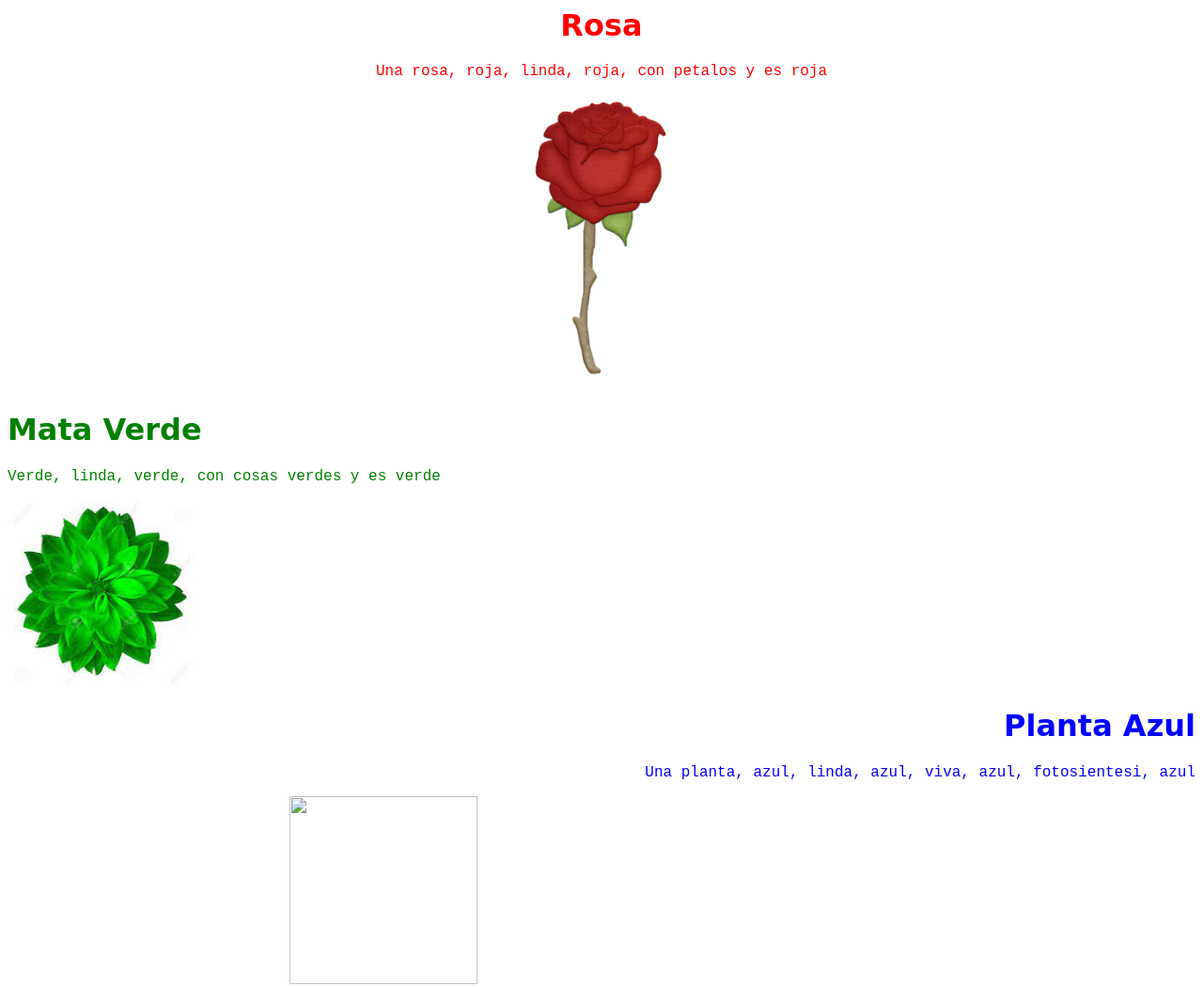
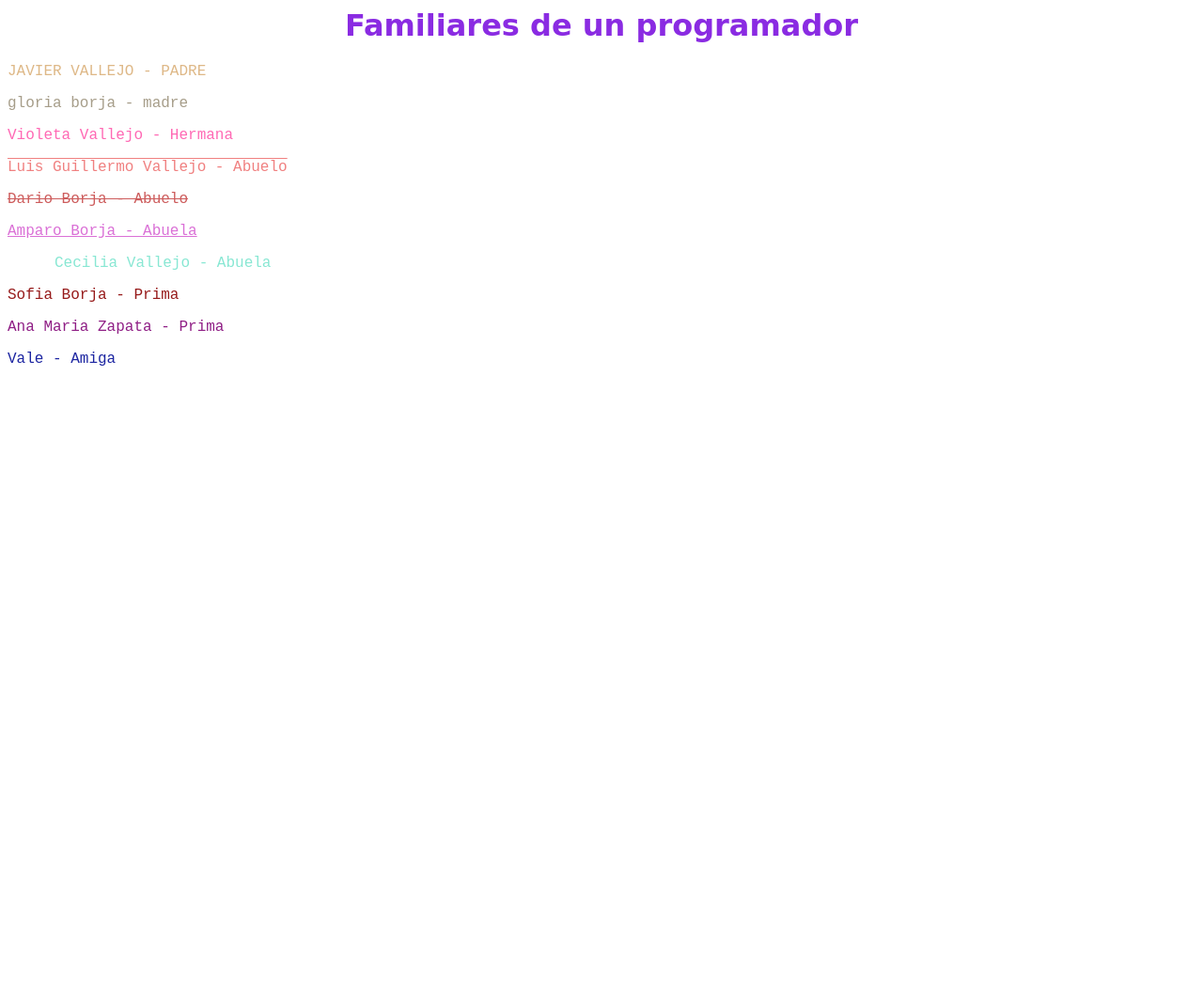
Before and after one commit to jeronimo-vallejob/html-jeronimo-vallejo, a website: page index.html in a window 1280 px wide. Shown: the whole page at 94% size. After the commit the page ends 800 px from the top, so only its background shows below. Drawn offline with Linux system fonts and the light colour scheme.

Commit message:
tarea 3 y 4

```diff
--- a/index.html
+++ b/index.html
@@ -2,7 +2,7 @@
   <head>
     <link href="style.css" rel="stylesheet" />
     <title>
-      Londo
+      Descripción familiar
     </title>
     <style>
       p {
@@ -14,22 +14,17 @@
     </style>
   </head>
   <body>
-    <h1 id="rosa">Rosa</h1>
-    <p id="pdr">Una rosa, roja, linda, roja, con petalos y es roja</p>
-    <img id="img1" src="imagenes/image1.png" width="200px" />
+    <h1>Familiares de un programador</h1>
 
-    <h1 id="pitu">Mata Verde</h1>
-    <p id="pdp">Verde, linda, verde, con cosas verdes y es verde</p>
-    <img id="ala" src="imagenes/pitufus-drogadictus.jpg" width="200px" />
-
-    <h1 id="pa">Planta Azul</h1>
-    <p id="pda">
-      Una planta, azul, linda, azul, viva, azul, fotosientesi, azul
-    </p>
-    <img
-      id="pas"
-      src="imagenes/plantaazulliteralmenteunaplantaazul"
-      width="200px"
-    />
+    <p id="p1">Javier Vallejo - Padre</p>
+    <p id="p2">Gloria Borja - Madre</p>
+    <p id="p3">Violeta Vallejo - Hermana</p>
+    <p id="p4">Luis Guillermo Vallejo - Abuelo</p>
+    <p id="p5">Dario Borja - Abuelo</p>
+    <p id="p6">Amparo Borja - Abuela</p>
+    <p id="p7">Cecilia Vallejo - Abuela</p>
+    <p id="p8">Sofia Borja - Prima</p>
+    <p id="p9">Ana Maria Zapata - Prima</p>
+    <p id="p10">Vale - Amiga</p>
   </body>
 </html>
--- a/style.css
+++ b/style.css
@@ -1,46 +1,42 @@
-#rosa {
+h1 {
   text-align: center;
-  color: red
+  color: blueviolet;
 }
 
-#pdr {
-  text-align: center;
-  color:red
+#p1 {
+  color: burlywood;
+  text-transform: uppercase;
 }
-
-#pitu {
-  color: green;
-  text-align: left
-;
+#p2 {
+  color: rgba(109, 94, 62, 0.61);
+  text-transform: lowercase;
 }
-
-#pdp {
-  text-align:left;
-  color:green
+#p3 {
+  color: hotpink;
+  text-transform: capitalize;
 }
-
-#pa {
-  text-align: right;
-  color:blue
+#p4 {
+  color: lightcoral;
+  text-decoration: overline;
 }
-
-#pda {
-  text-align: right;
-  color:blue
+#p5 {
+  color: indianred;
+  text-decoration: line-through;
 }
-
-#pas {
-  margin-left:300px;
-  margin-right: auto;
+#p6 {
+  color: orchid;
+  text-decoration: underline;
 }
-
-#ala {
-  margin-left:0px;
-  margin-right: auto;
+#p7 {
+  color: rgb(136, 231, 211);
+  text-indent: 50px;
 }
-
-#img1 {
-  display: block;
-  margin-left: auto;
-  margin-right: auto;
-  filter: grayscale(100%), drop-shadow(5px 5px red);
+#p8 {
+  color: rgb(150, 26, 26);
+}
+#p9 {
+  color: rgb(143, 30, 133);
+}
+#p10 {
+  color: rgb(28, 37, 161);
+}
```
Also changed, not shown: Tareas/Tarea3.css (added, +46 -0 lines), Tareas/Tarea3.html (added, +35 -0 lines), cosas.que.no.se.que.xucha.son/Bendicions.js (renamed from Bendicions.js), cosas.que.no.se.que.xucha.son/README.md (renamed from README.md), cosas.que.no.se.que.xucha.son/sandbox.config.json (renamed from sandbox.config.json), 2 other files.
